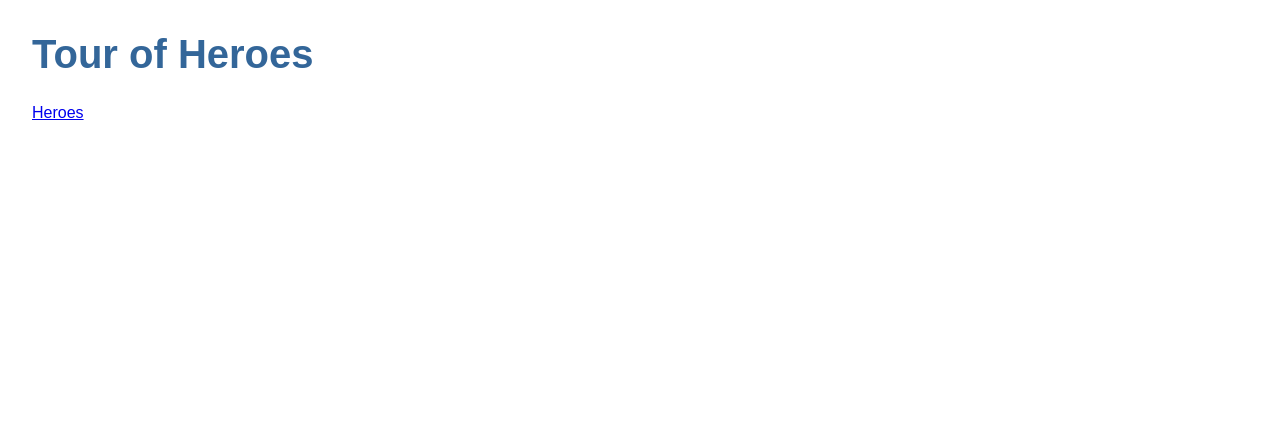
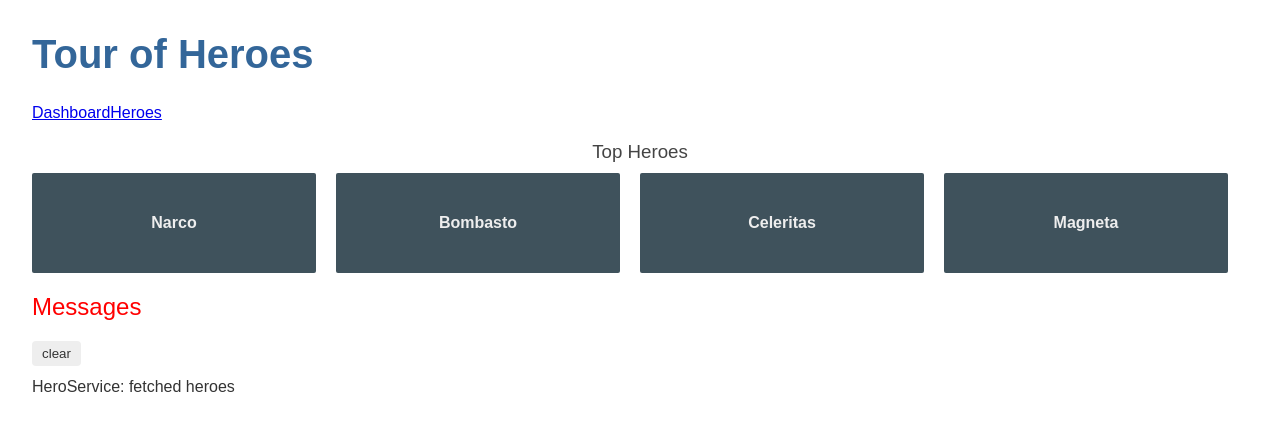
Before and after one commit to ozaki25/angular_tutorial, an Angular app: page /dashboard in a window 1280 px wide. Before the commit this address led to /. Shown: the top 430 px of the page. Built offline with nearby package versions, Linux system fonts and the light colour scheme.

Commit message:
add dashboard route

```diff
--- a/src/app/app-routing.module.ts
+++ b/src/app/app-routing.module.ts
@@ -1,8 +1,13 @@
 import { NgModule } from '@angular/core';
 import { RouterModule, Routes } from '@angular/router';
 import { HeroesComponent } from './heroes/heroes.component';
+import { DashboardComponent } from './dashboard/dashboard.component';
 
-const routes: Routes = [{ path: 'heroes', component: HeroesComponent }];
+const routes: Routes = [
+  { path: '', redirectTo: '/dashboard', pathMatch: 'full' },
+  { path: 'heroes', component: HeroesComponent },
+  { path: 'dashboard', component: DashboardComponent },
+];
 
 @NgModule({
   imports: [RouterModule.forRoot(routes)],
--- a/src/app/app.component.html
+++ b/src/app/app.component.html
@@ -1,5 +1,6 @@
 <h1>{{ title }}</h1>
 <nav>
+  <a routerLink="/dashboard">Dashboard</a>
   <a routerLink="/heroes">Heroes</a>
 </nav>
 <router-outlet></router-outlet>
--- /dev/null
+++ b/src/app/dashboard/dashboard.component.html
@@ -0,0 +1,8 @@
+<h3>Top Heroes</h3>
+<div class="grid grid-pad">
+  <a *ngFor="let hero of heroes" class="col-1-4">
+    <div class="module hero">
+      <h4>{{ hero.name }}</h4>
+    </div>
+  </a>
+</div>
--- /dev/null
+++ b/src/app/dashboard/dashboard.component.scss
@@ -0,0 +1,66 @@
+/* DashboardComponent's private CSS styles */
+[class*='col-'] {
+  float: left;
+  padding-right: 20px;
+  padding-bottom: 20px;
+}
+[class*='col-']:last-of-type {
+  padding-right: 0;
+}
+a {
+  text-decoration: none;
+}
+*,
+*:after,
+*:before {
+  -webkit-box-sizing: border-box;
+  -moz-box-sizing: border-box;
+  box-sizing: border-box;
+}
+h3 {
+  text-align: center;
+  margin-bottom: 0;
+}
+h4 {
+  position: relative;
+}
+.grid {
+  margin: 0;
+}
+.col-1-4 {
+  width: 25%;
+}
+.module {
+  padding: 20px;
+  text-align: center;
+  color: #eee;
+  max-height: 120px;
+  min-width: 120px;
+  background-color: #3f525c;
+  border-radius: 2px;
+}
+.module:hover {
+  background-color: #eee;
+  cursor: pointer;
+  color: #607d8b;
+}
+.grid-pad {
+  padding: 10px 0;
+}
+.grid-pad > [class*='col-']:last-of-type {
+  padding-right: 20px;
+}
+@media (max-width: 600px) {
+  .module {
+    font-size: 10px;
+    max-height: 75px;
+  }
+}
+@media (max-width: 1024px) {
+  .grid {
+    margin: 0;
+  }
+  .module {
+    min-width: 60px;
+  }
+}
--- /dev/null
+++ b/src/app/dashboard/dashboard.component.ts
@@ -0,0 +1,24 @@
+import { Component, OnInit } from '@angular/core';
+import { Hero } from '../hero';
+import { HeroService } from '../hero.service';
+
+@Component({
+  selector: 'app-dashboard',
+  templateUrl: './dashboard.component.html',
+  styleUrls: ['./dashboard.component.scss'],
+})
+export class DashboardComponent implements OnInit {
+  heroes: Hero[] = [];
+
+  constructor(private heroService: HeroService) {}
+
+  ngOnInit() {
+    this.getHeroes();
+  }
+
+  getHeroes(): void {
+    this.heroService
+      .getHeroes()
+      .subscribe(heroes => (this.heroes = heroes.slice(1, 5)));
+  }
+}
--- a/src/app/hero.service.ts
+++ b/src/app/hero.service.ts
@@ -1,7 +1,7 @@
 import { Injectable } from '@angular/core';
 import { Observable, of } from 'rxjs';
 import { MessageService } from './message.service';
-import { Hero } from './Hero';
+import { Hero } from './hero';
 import { HEROES } from './mock-heroes';
 
 @Injectable({
--- a/src/app/heroes/heroes.component.ts
+++ b/src/app/heroes/heroes.component.ts
@@ -1,6 +1,6 @@
 import { Component, OnInit } from '@angular/core';
 import { HeroService } from '../hero.service';
-import { Hero } from '../Hero';
+import { Hero } from '../hero';
 
 @Component({
   selector: 'app-heroes',
--- a/src/app/mock-heroes.ts
+++ b/src/app/mock-heroes.ts
@@ -1,4 +1,4 @@
-import { Hero } from './Hero';
+import { Hero } from './hero';
 
 export const HEROES: Hero[] = [
   { id: 11, name: 'Mr. Nice' },
@@ -10,5 +10,5 @@ export const HEROES: Hero[] = [
   { id: 17, name: 'Dynama' },
   { id: 18, name: 'Dr IQ' },
   { id: 19, name: 'Magma' },
-  { id: 20, name: 'Tornado' }
+  { id: 20, name: 'Tornado' },
 ];
```
Also changed, not shown: src/app/app.module.ts (+6 -8 lines), src/app/hero-detail/hero-detail.component.ts (+4 -5 lines), 1 other file (tests, documents, lock files or other folders).
